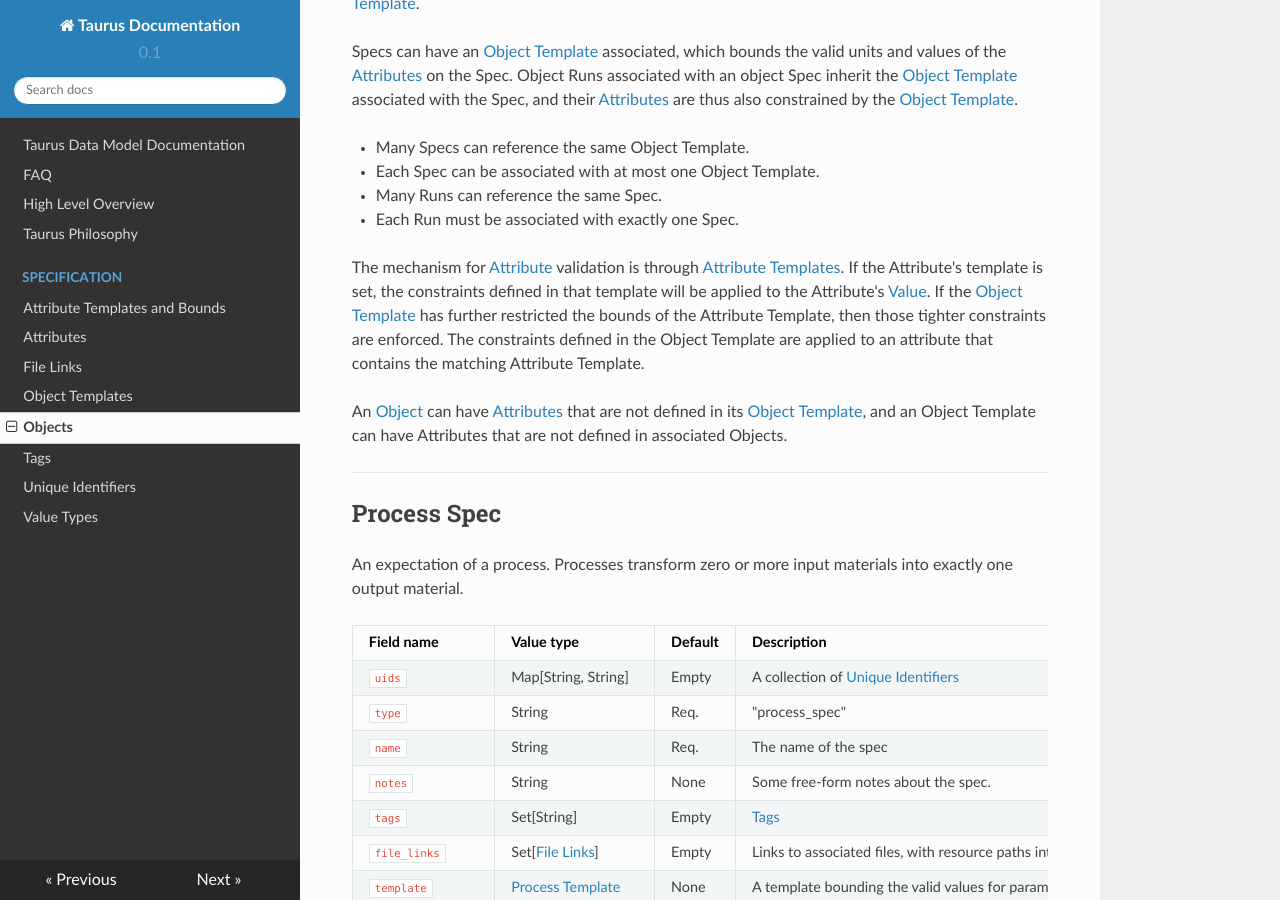
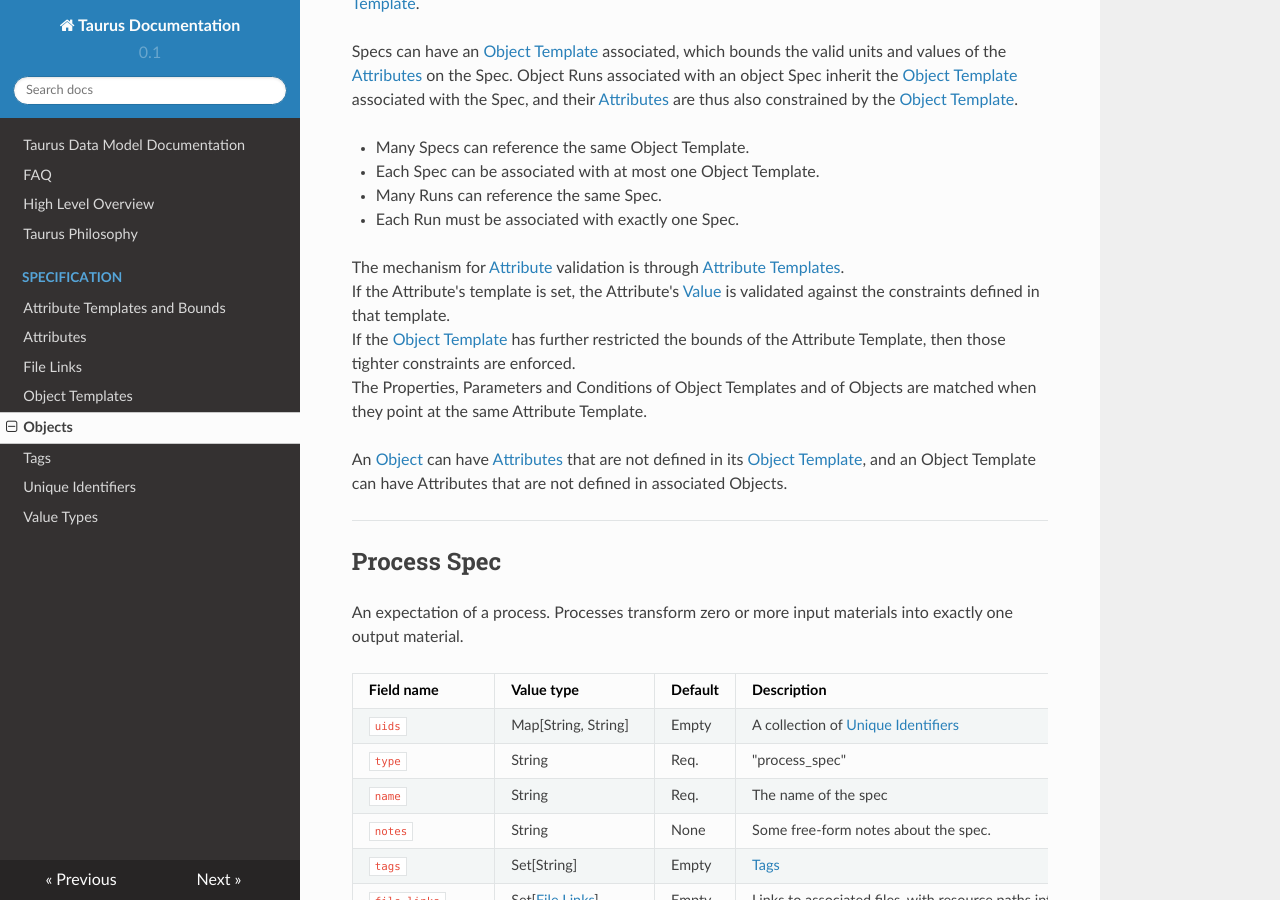
Before and after one commit to CitrineInformatics/gemd-docs, an MkDocs documentation site: the page built from docs/specification/objects.md, in a window 1280 px wide and 900 px high, scrolled down 409 px. Built offline with MkDocs 1.6.1, drawn with Linux system fonts in a browser that asks for light colours; nearby versions of some CDN libraries.

Commit message:
Updated formatting on paragraph, improved clarity of last sentence

```diff
--- a/docs/specification/objects.md
+++ b/docs/specification/objects.md
@@ -21,8 +21,10 @@
 * Each Run must be associated with exactly one Spec.
 
 
-The mechanism for [Attribute](../attributes) validation is through [Attribute Templates](../attribute-templates).  If the Attribute's template is set, the constraints defined in that template will be applied to the Attribute's [Value](../value-types).  If the [Object Template](../object-templates/) has further restricted the bounds of the Attribute Template, then those tighter constraints are enforced.
-The constraints defined in the Object Template are applied to an attribute that contains the matching Attribute Template.
+The mechanism for [Attribute](../attributes) validation is through [Attribute Templates](../attribute-templates).
+If the Attribute's template is set, the Attribute's [Value](../value-types) is validated against the constraints defined in that template.
+If the [Object Template](../object-templates/) has further restricted the bounds of the Attribute Template, then those tighter constraints are enforced.
+The Properties, Parameters and Conditions of Object Templates and of Objects are matched when they point at the same Attribute Template.
 
 An [Object](../objects) can have [Attributes](../attributes) that are not defined in its [Object Template](../object-templates), and an Object Template can have Attributes that are not defined in associated Objects.
 
```
